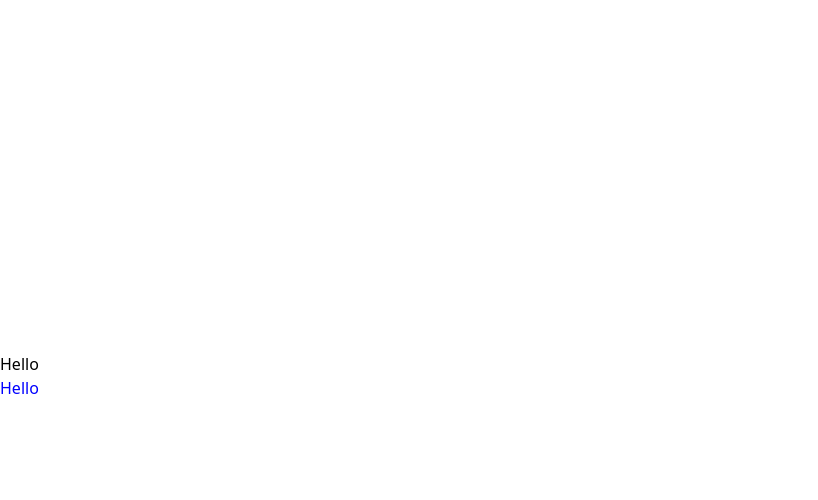
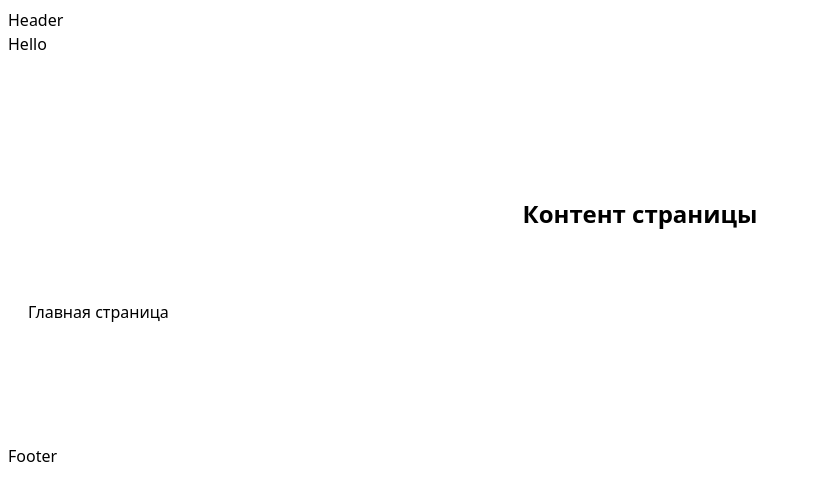
Before and after one commit to helga2lip/blog-react, a React (Vite) app: page / in a window 1280 px wide. Shown: the top 500 px of the page, without its empty margins (0-818 px from the left). Built offline with nearby package versions, Linux system fonts and the light colour scheme; a web font is replaced by a local one.

Commit message:
основной компонент блога и роуты

```diff
--- a/package.json
+++ b/package.json
@@ -16,7 +16,7 @@
     "react-dom": "^19.0.0",
     "react-hook-form": "^7.56.1",
     "react-redux": "^9.2.0",
-    "react-router": "^7.5.1",
+    "react-router-dom": "^7.6.0",
     "redux": "^5.0.1",
     "redux-thunk": "^3.1.0",
     "styled-components": "^6.1.17",
@@ -34,7 +34,7 @@
     "vite": "^6.3.1"
   },
   "eslintConfig": {
-    "extends":[
+    "extends": [
       "react-app",
       "react-app/jest",
       "prettier"
--- a/src/App.jsx
+++ b/src/App.jsx
@@ -1,18 +1,43 @@
+import { Route, Routes } from 'react-router-dom'
 import styled from 'styled-components'
 
 export function App() {
 
-  const Div = styled.div`
-color: blue;
-`
+  const Content = styled.div`
+padding: 120px 20px;
+`;
+
+  const H2 = styled.h2`
+text-align: center;
+`;
+
+  const Header = () => {
+    return <div>Header</div>
+  }
+
+  const Footer = () => {
+    return <div>Footer</div>
+  }
 
   return (
     <>
+      <Header />
       <div>Hello</div>
-      <Div>Hello</Div>
-      <i className="fa fa-address-book" aria-hidden="true" />
-      <i className="fa fa-free-code-camp" aria-hidden="true" style={{ fontSize: '48px', color: 'orangered' }} />
-
+      <Content>
+        <H2>Контент страницы</H2>
+        <i className="fa fa-address-book" aria-hidden="true" />
+        <i className="fa fa-free-code-camp" aria-hidden="true" style={{ fontSize: '48px', color: 'orangered' }} />
+        <Routes>
+          <Route path="/" element={<div>Главная страница</div>} />
+          <Route path="/login" element={<div>Авторизация</div>} />
+          <Route path="/register" element={<div>Регистрация</div>} />
+          <Route path="/users" element={<div>Пользователи</div>} />
+          <Route path="/post" element={<div>Новая статья</div>} />
+          <Route path="/post/:postID" element={<div>Статья</div>} />
+          <Route path="*" element={<div>Ошибка</div>} />
+        </Routes>
+      </Content>
+      <Footer />
     </>
   )
 }
--- a/src/index.css
+++ b/src/index.css
@@ -10,11 +10,3 @@
   -webkit-font-smoothing: antialiased;
   -moz-osx-font-smoothing: grayscale;
 }
-
-body {
-  margin: 0;
-  display: flex;
-  place-items: center;
-  min-width: 320px;
-  min-height: 100vh;
-}
--- a/src/main.jsx
+++ b/src/main.jsx
@@ -1,10 +1,13 @@
 import { StrictMode } from 'react'
 import { createRoot } from 'react-dom/client'
+import { App } from './App.jsx'
+import { BrowserRouter } from 'react-router-dom'
 import './index.css'
-import { App } from './App.jsx'
 
 createRoot(document.getElementById('root')).render(
   <StrictMode>
-    <App />
+    <BrowserRouter>
+      <App />
+    </BrowserRouter>
   </StrictMode>,
 )
```
Also changed, not shown: 1 other file (tests, documents, lock files or other folders).
